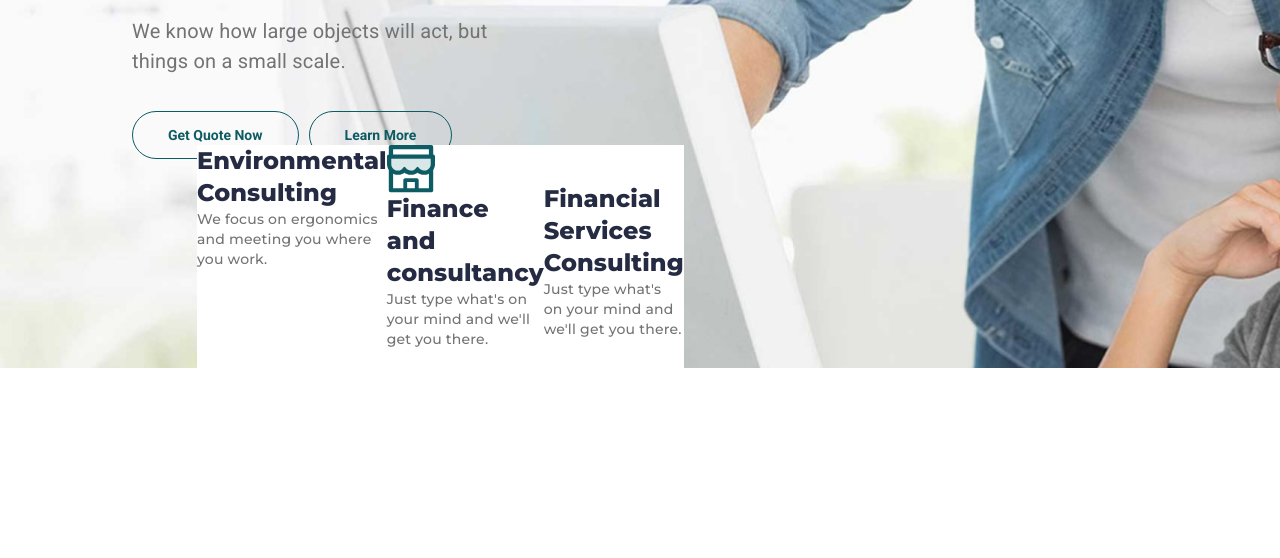
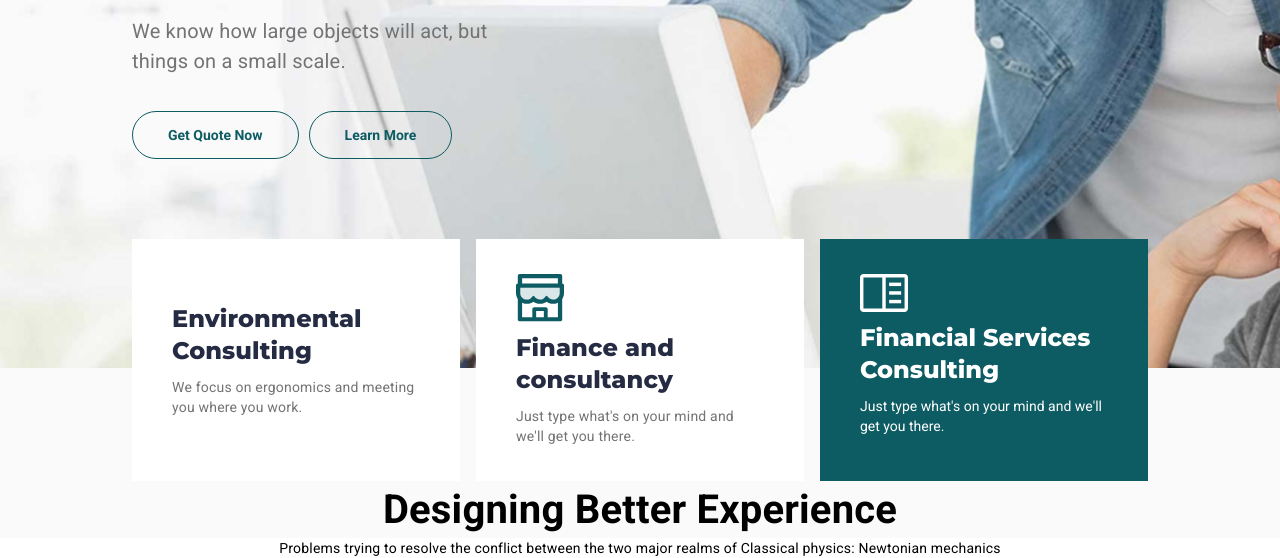
Before and after one commit to Arsenijpotap/relvise, a plain HTML site: page index.html in a window 1280 px wide. Shown: the part 426-984 px from the top of the page. Before the commit the page ends 945 px from the top, so only its background shows below. Drawn offline with Linux system fonts and the light colour scheme.

Commit message:
section a

```diff
--- a/index.html
+++ b/index.html
@@ -39,9 +39,8 @@
             </div>
 
         </header>
-
-    </div>
         <section class="section-a">
+            <div class="conteiner">
                 <div class="row">
                     <a href="#"><div class="section-b"><img src="img/carbon_tool-box.svg" alt="">
                         <h2 class="section-a__text">Environmental
@@ -53,19 +52,27 @@
                             consultancy </h2>
                             <p class="section-text">Just type what's on your mind
                                 and we'll get you there.</p></div></a>
-<a href="#"><div class="section-b"><img src="img/carbon_notebook.svg" alt=""><h2 class="section-a__text">
+                    <a href="#"><div class="section-bc"><img src="img/carbon_notebook.svg" alt=""><h2 class="section-ab__text">
                         Financial Services
                     Consulting
                     </h2>
-<p class="section-text">Just type what's on your mind
+                    <p class="section-text-a">Just type what's on your mind
                     and we'll get you there.</p></div></a>
+                    </div>
             </div>
 
 
+
         </section>
+        <section>
+            <div class="conteiner"></div>
+<div class="div-text">
+    <h2 class="text-c">Designing Better Experience</h2>
+    <p class="text-ac">Problems trying to resolve the conflict between the two major realms
+        of Classical physics: Newtonian mechanics </p>
+</div>
 
-
-
-
+</section>
+    </div>
 </body>
 </html>
--- a/style/style.css
+++ b/style/style.css
@@ -34,6 +34,7 @@ p{
     display: flex;
     flex-direction: column;
 
+
     }
 .conteiner{
     max-width: 1046px;
@@ -45,6 +46,8 @@ p{
     background: url('../img/background.jpg');
     background-size: cover;
     background-repeat: no-repeat;
+    height: 100%;
+    color: tan;
 }
 .header-top {
     display: flex;
@@ -138,26 +141,24 @@ max-width: 396px;
     color: #0D5C63;
 
 }
-.section-a {}
 
-    .row{margin: -100px 197px 0px 197px;display: flex;
 
-        width: 1046px;
-
-         max-width: 328px;
-        min-height: 245px;
-
+    .row{
+        display: flex;
+        justify-content: space-between;
+        margin-top: -129px;
+        position: relative;
+        z-index: 2;
     }
 
-.section-b {display: flex;
-    flex-direction: column;
-    align-items: flex-start;
-    padding: 0px;
-    margin: 35 40px;
-    max-width: 328px;
-    height: 242px;
-    margin-top: -129px;
-    background-color: #FFFFFF;
+.section-b {max-width: 328px;min-height: 242px;
+    padding: 35px 40px;background-color: #FFFFFF;
+
+
+}
+
+.section-bc {max-width: 328px;min-height: 242px;
+    padding: 35px 40px ; background: #0D5C63;
 }
 
 .section-a__text {font-family: Montserrat;
@@ -166,15 +167,24 @@ max-width: 396px;
     font-size: 24px;
     line-height: 32px;
     /* or 133% */
-
+    color: #252B42;
     letter-spacing: 0.1px;
+    margin: 10px 0px;
 
     /* text-color */
 
-    color: #252B42;
+
 }
-.section-text{font-family: Montserrat;
+.section-ab__text {font-family: Montserrat;
     font-style: normal;
+    font-weight: bold;
+    font-size: 24px;
+    line-height: 32px;
+    color: #FFFFFF;
+    /* or 133% */
+    margin: 10px 0px;
+}
+.section-text{
     font-weight: 500;
     font-size: 14px;
     line-height: 20px;
@@ -186,3 +196,39 @@ max-width: 396px;
 
     color: #737373;
     }
+   .section-text-a{
+    font-weight: 500;
+    font-size: 14px;
+    line-height: 20px;
+    /* or 143% */color: #FFFFFF;
+
+   }
+   .text-c{
+    font-size: 40px;
+    line-height: 57px;
+    /* identical to box height, or 142% */
+    background-color: #fafafa;
+    letter-spacing: 0.2px;
+   }
+   .div-text{
+display: flex;
+flex-direction: column;
+justify-content: center;
+text-align: center;
+
+
+
+   }
+   .text-ac{
+    font-weight: 500;
+    font-size: 14px;
+    line-height: 20px;
+    /* or 143% */
+
+    text-align: center;
+    letter-spacing: 0.2px;
+
+   }
+   .section-a{
+       background-color: #fafafa;
+   }
```
Lines whose indentation alone changed are shown as unchanged.
